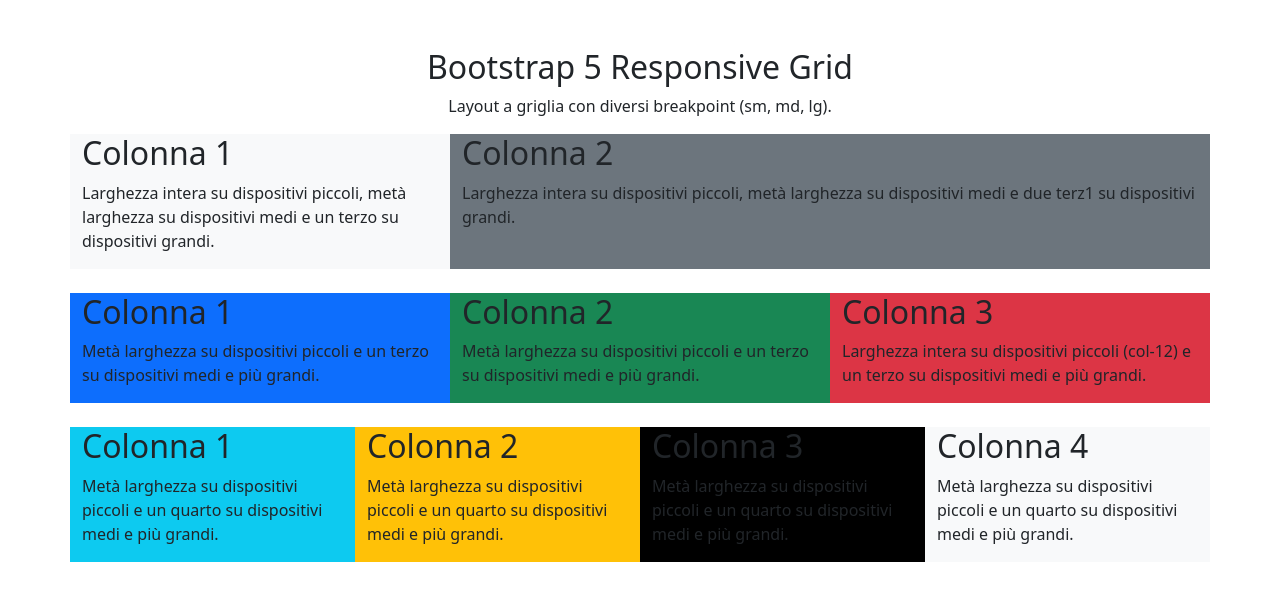
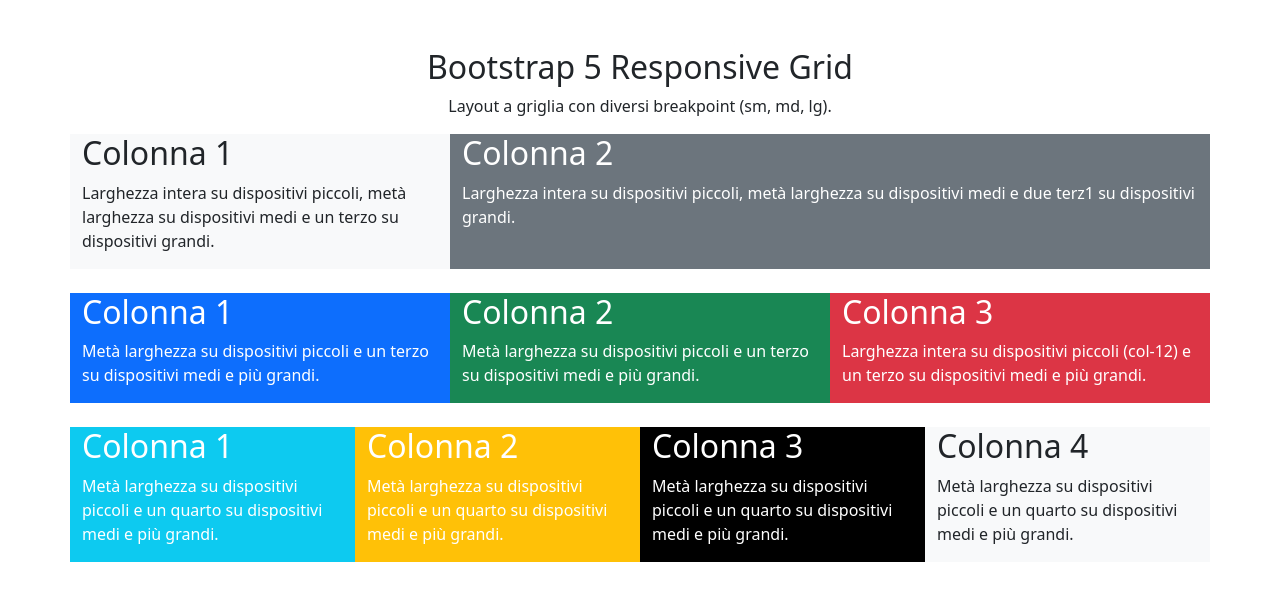
Before and after one commit to Mattia-Giacobelli/htmlcss-bootstrap-layout, a plain HTML site: page index.html in a window 1280 px wide. Drawn offline with nearby package versions, Linux system fonts and the light colour scheme.

Commit message:
add color and color bonus

```diff
--- a/index.html
+++ b/index.html
@@ -41,7 +41,7 @@
                     </p>
                 </div>
 
-                    <div class="col-12 col-md-6 col-lg-8 bg-secondary">
+                    <div class="col-12 col-md-6 col-lg-8 bg-secondary text-white">
                     <h2>
                         Colonna 2
                     </h2>
@@ -52,7 +52,7 @@
                 </div>
             </div>
 
-            <div class="row mb-4">
+            <div class="row mb-4 text-white">
                 <div class="col-6 col-md-4 bg-primary">
                     <h2>
                         Colonna 1
@@ -85,7 +85,7 @@
             </div>
 
             <div class="row mb-4">
-                <div class="col-6 col-md-3  bg-info">
+                <div class="col-6 col-md-3  bg-info text-white">
                     <h2>
                         Colonna 1
                     </h2>
@@ -95,7 +95,7 @@
                         dispositivi medi e più grandi.
                     </p>
                 </div>
-                <div class="col-6 col-md-3 bg-warning">
+                <div class="col-6 col-md-3 bg-warning text-white">
                     <h2>
                         Colonna 2
                     </h2>
@@ -105,7 +105,7 @@
                         dispositivi medi e più grandi.
                     </p>
                 </div>
-                <div class="col-6 col-md-3 bg-black">
+                <div class="col-6 col-md-3 bg-black text-white">
                     <h2>
                         Colonna 3
                     </h2>
```
